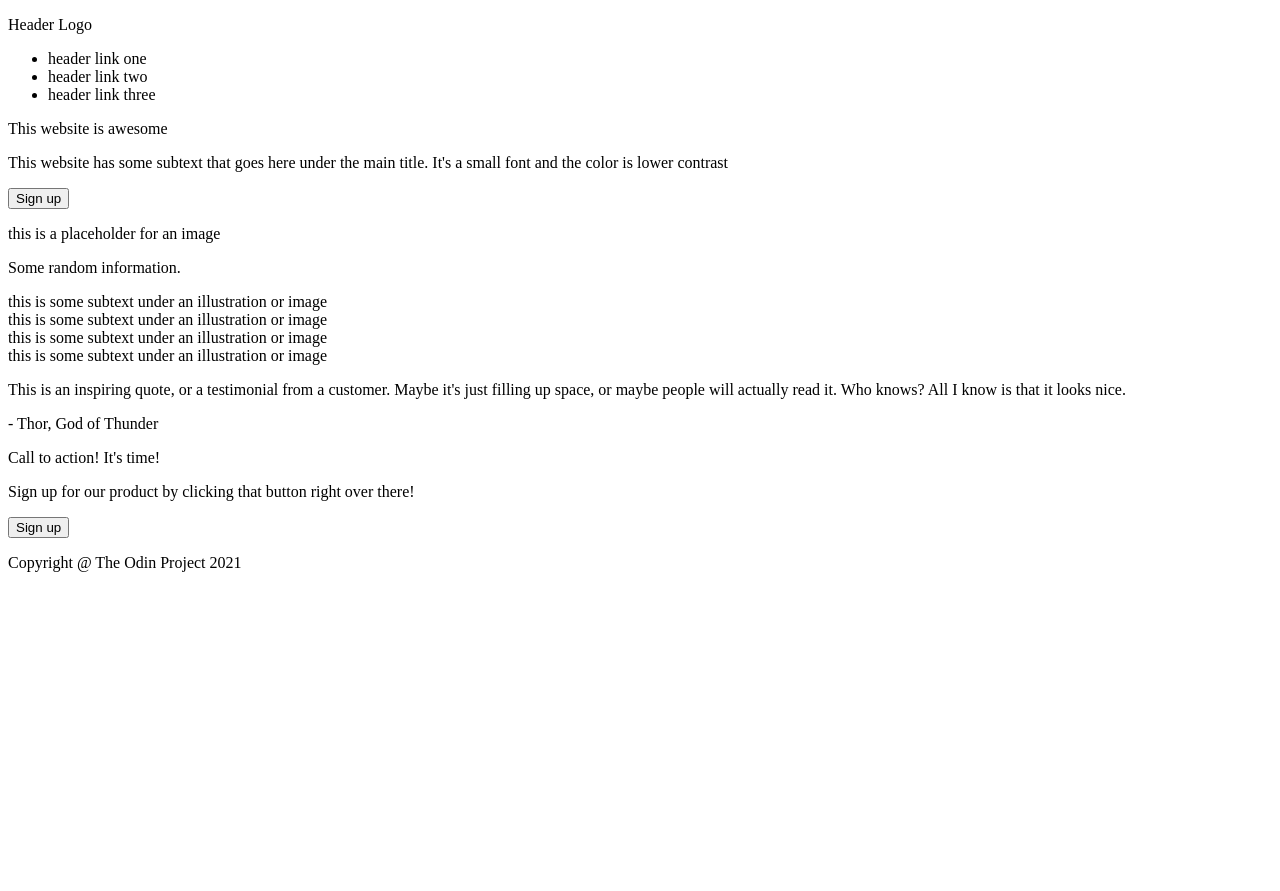
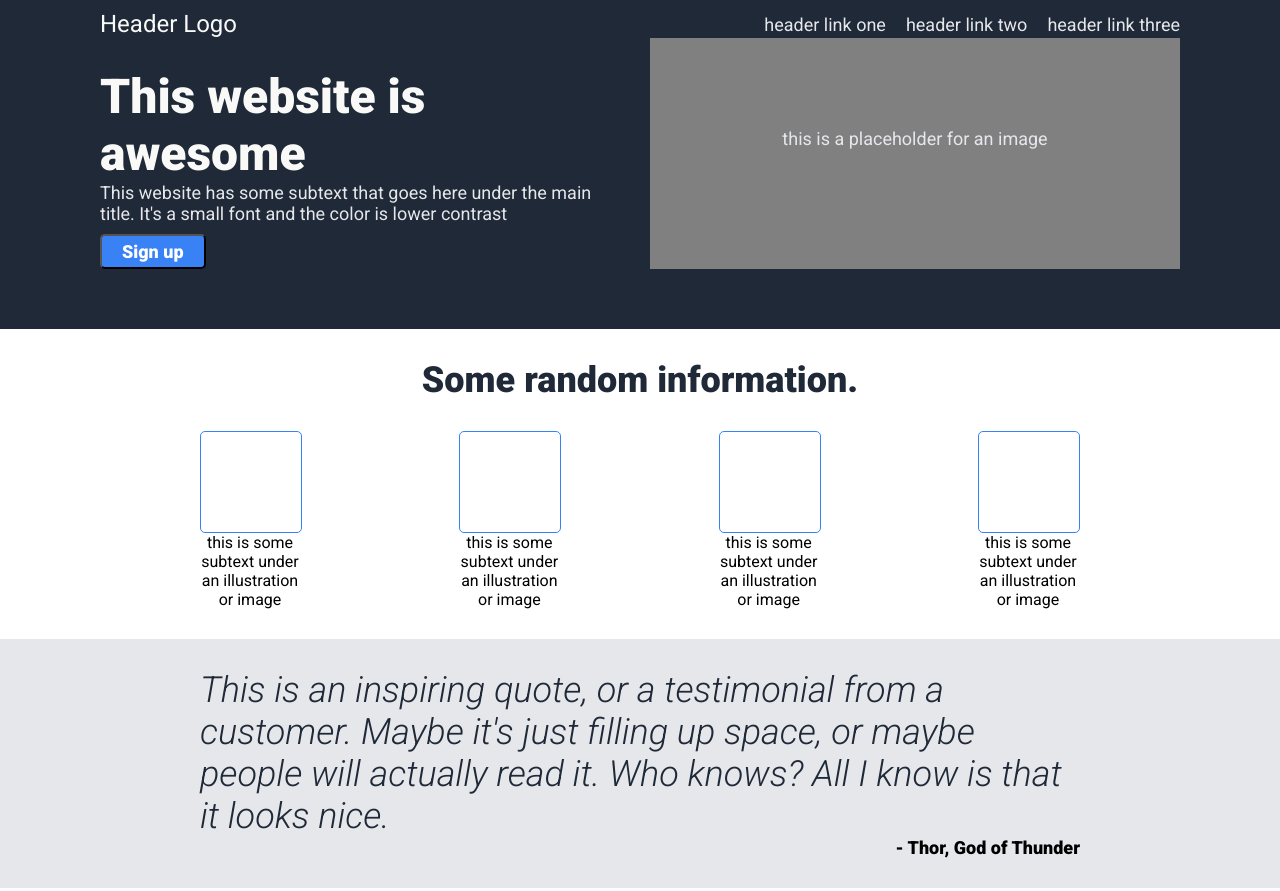
Before and after one commit to DZamora54/foundationsProject_LandingPage, a plain HTML site: page index.html in a window 1280 px wide. Shown: the top 891 px of the page. Before the commit the page ends 800 px from the top, so only its background shows below. Drawn offline with Linux system fonts and the light colour scheme.

Commit message:
Added styles to the CSS file

```diff
--- a/index.html
+++ b/index.html
@@ -5,11 +5,17 @@
     <meta name="viewport" content="width=device-width, initial-scale=1.0" />
     <title>Landing Page</title>
     <link rel="stylesheet" href="/styles/style.css" />
+    <link rel="preconnect" href="https://fonts.googleapis.com" />
+    <link rel="preconnect" href="https://fonts.gstatic.com" crossorigin />
+    <link
+      href="https://fonts.googleapis.com/css2?family=Roboto:ital,wght@0,100;0,300;0,400;0,500;0,700;0,900;1,100;1,300;1,400;1,500;1,700;1,900&display=swap"
+      rel="stylesheet"
+    />
   </head>
   <body>
     <div class="header">
-      <p>Header Logo</p>
-      <ul>
+      <p class="header-logo">Header Logo</p>
+      <ul class="hero-secondary">
         <li>header link one</li>
         <li>header link two</li>
         <li>header link three</li>
@@ -17,20 +23,23 @@
     </div>
     <div class="hero">
       <div class="hero-left">
-        <p>This website is awesome</p>
-        <p>
+        <p class="hero-main">This website is awesome</p>
+        <p class="hero-secondary">
           This website has some subtext that goes here under the main title.
           It's a small font and the color is lower contrast
         </p>
-        <button>Sign up</button>
+        <button class="hero-button">Sign up</button>
       </div>
       <div class="hero-right">
+        <div class="hero-right-p-container">
           <p>this is a placeholder for an image</p>
+        </div>
       </div>
     </div>
     <div class="main">
       <div class="information-section">
-        <p>Some random information.</p>
+        <p class="information-header">Some random information.</p>
+        <div class="information-boxes">
           <div class="information-piece">
             <div class="information-image-box"></div>
             <div class="information-text">
@@ -56,23 +65,24 @@
             </div>
           </div>
         </div>
+      </div>
       <div class="quote-section">
-        <p>
+        <p class="quote-text">
           This is an inspiring quote, or a testimonial from a customer. Maybe
           it's just filling up space, or maybe people will actually read it. Who
           knows? All I know is that it looks nice.
         </p>
-        <p>- Thor, God of Thunder</p>
+        <p class="quote-person">- Thor, God of Thunder</p>
       </div>
       <div class="call-to-action-section">
         <div class="call-to-action-text">
-          <p>Call to action! It's time!</p>
+          <p class="call-to-action-header">Call to action! It's time!</p>
           <p>
             Sign up for our product by clicking that button right over there!
           </p>
         </div>
-        <div class="call-to-action-button">
-          <button>Sign up</button>
+        <div class="call-to-action-button-container">
+          <button class="call-to-action-button">Sign up</button>
         </div>
       </div>
     </div>
--- a/styles/style.css
+++ b/styles/style.css
@@ -0,0 +1,198 @@
+* {
+  margin: 0;
+  font-family: "Roboto", sans-serif;
+  /* border: red solid 1px; */
+}
+
+body {
+  overflow: hidden;
+  display: flex;
+  flex-direction: column;
+  height: 100vh;
+  overflow-y: scroll;
+}
+
+.hero,
+.header,
+.footer {
+  background-color: #1f2937;
+  padding: 0px 100px;
+}
+
+.main {
+  display: flex;
+  flex-direction: column;
+  flex-grow: 1;
+}
+
+.header {
+  padding-top: 10px;
+}
+
+.hero-main {
+  color: #f9faf8;
+  font-weight: 900;
+  font-size: 48px;
+}
+
+.hero-secondary,
+.hero-right,
+.footer {
+  color: #e5e7eb;
+  font-size: 18px;
+  padding: 0;
+}
+
+.header-logo {
+  color: #f9faf8;
+  font-size: 24px;
+}
+
+.call-to-action-button {
+  background-color: #3882f6;
+  border: solid white 2px;
+  color: white;
+  border-radius: 5px;
+  padding: 5px 20px;
+}
+
+.hero-button {
+  background-color: #3882f6;
+  color: white;
+  border-radius: 5px;
+  padding: 5px 20px;
+  margin-top: 10px;
+  font-weight: 900;
+  font-size: 18px;
+}
+
+.information-header {
+  color: #1f2937;
+  font-weight: 900;
+  font-size: 36px;
+  margin-bottom: 30px;
+}
+
+.quote-section {
+  background-color: #e5e7eb;
+  flex-grow: 1;
+}
+
+.quote-text {
+  color: #1f2937;
+  font-size: 36px;
+  font-style: italic;
+  font-weight: 300;
+  padding: 30px 200px 0px 200px;
+}
+
+.quote-person {
+  font-weight: 900;
+  padding: 0px 200px 30px 0px;
+  text-align: right;
+  font-size: 18px;
+}
+
+.information-image-box {
+  border: #3882f6 solid 1px;
+  border-radius: 5px;
+  width: 100px;
+  height: 100px;
+}
+
+.information-text {
+  width: 100px;
+  text-align: center;
+}
+
+.header {
+  display: flex;
+  justify-content: space-between;
+  align-items: center;
+}
+
+ul {
+  display: flex;
+  gap: 20px;
+}
+
+li {
+  text-decoration: none;
+  list-style: none;
+}
+
+.hero {
+  display: flex;
+  gap: 20px;
+}
+
+.hero-left,
+.hero-right {
+  flex: 1;
+  padding: 30px 0px 60px 0px;
+}
+
+.information-section {
+  display: flex;
+  flex-direction: column;
+  text-align: center;
+  flex-grow: 1;
+  padding: 30px 0px;
+}
+
+.information-boxes {
+  display: flex;
+  justify-content: space-between;
+  padding: 0px 200px;
+}
+
+.call-to-action-section {
+  display: flex;
+  background-color: #3882f6;
+  border-radius: 5px;
+  margin: 30px 100px;
+  color: white;
+}
+
+.footer {
+  text-align: center;
+  padding: 20px 0px;
+}
+
+.hero-main {
+  margin: 0;
+}
+
+.hero-secondary {
+  margin: 0;
+}
+
+.hero-right {
+  margin: 0;
+  background-color: gray;
+  text-align: center;
+  display: flex;
+  align-items: center;
+  justify-content: center;
+  margin-bottom: 60px;
+}
+
+.call-to-action-button-container {
+  display: flex;
+  justify-content: right;
+  align-items: center;
+  flex-grow: 1;
+  height: 100px;
+  padding-right: 100px;
+}
+
+.call-to-action-text {
+  padding: 20px 100px;
+  display: flex;
+  justify-content: center;
+  flex-direction: column;
+}
+
+.call-to-action-header {
+  font-weight: 900;
+}
```
Lines whose indentation alone changed are shown as unchanged.
